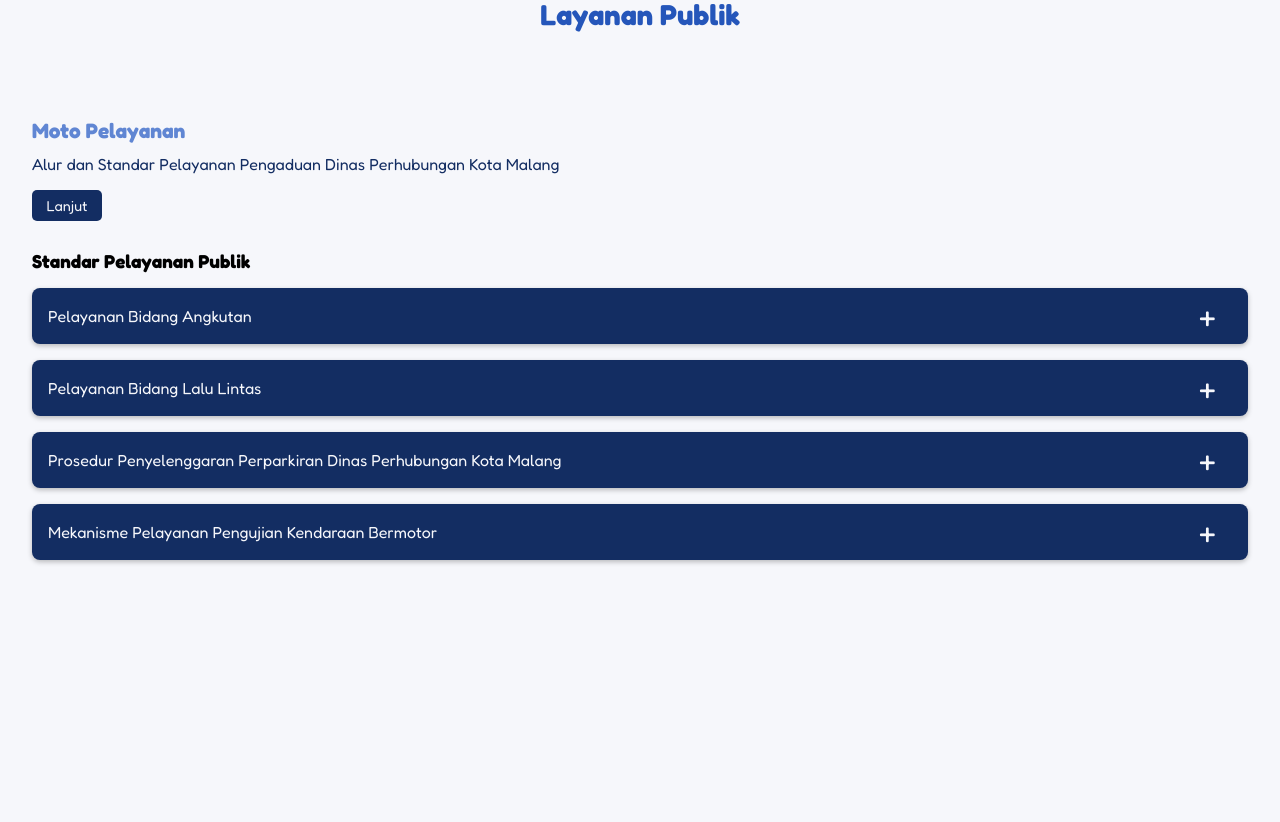
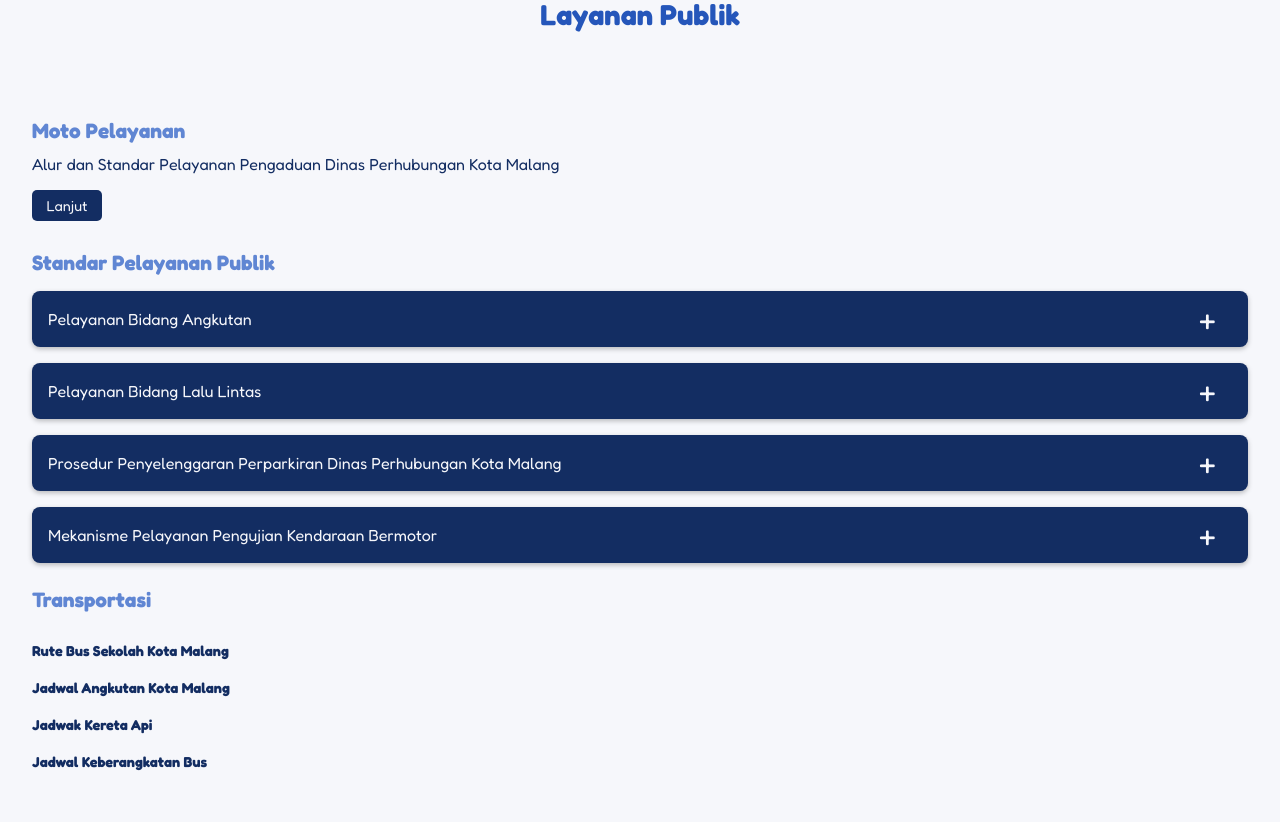
Before and after one commit to mochfarrel06/dishub, a PHP site: page / in a window 1280 px wide. Shown: the part 2282-3104 px from the top of the page. Before the commit the page ends 2846 px from the top, so only its background shows below. Run offline with PHP 8.4, Linux system fonts and the light colour scheme; grey boxes are pictures that could not be loaded.

Commit message:
menambahkan style

```diff
--- a/css/style.css
+++ b/css/style.css
@@ -258,6 +258,7 @@ section {
 
 .layanan .layanan-left .accordion {
   width: 100%;
+  margin-bottom: 1.5em;
 }
 
 .layanan .layanan-left .accordion a {
@@ -305,4 +306,117 @@ section {
   border-top: 1px solid;
   border-image: linear-gradient(to right, transparent, #34495e, transparent) 1;
 }
+
+.layanan .layanan-left .accordion h3 {
+  font-size: 1.3em;
+  color: var(--blue-two);
+  margin-bottom: 0.5em;
+}
+
+.layanan .layanan-right h3 {
+  font-size: 1.3em;
+  color: var(--blue-two);
+  margin-bottom: 0.5em;
+}
+
+.layanan .layanan-right .transportasi-rute .rute-jadwal a {
+  color: var(--text-color);
+  font-size: 0.9em;
+  margin: 5px;
+}
+
+.layanan .layanan-right .transportasi-rute .rute-jadwal {
+  margin-bottom: 2em;
+}
+
+.layanan .layanan-right .transportasi-rute .rute-map {
+  margin-bottom: 2em;
+}
+
+iframe {
+  width: 100%;
+  height: 300px;
+  border-radius: 5px;
+}
+
+.layanan .layanan-right .transportasi-rute .rute-book h3 {
+  font-size: 1.3em;
+  color: var(--blue-two);
+  margin-bottom: 0.5em;
+}
+
+.layanan .layanan-right .transportasi-rute .rute-book .book {
+  margin-bottom: 1em;
+}
+
+.layanan .layanan-right .transportasi-rute .rute-book .book h5 {
+  color: var(--text-color);
+  font-size: 0.95em;
+  font-weight: 500;
+}
+
+.layanan .layanan-right .transportasi-rute .rute-book .book a {
+  color: red;
+  padding-top: 1em;
+}
+
 /* Layanan */
+
+/* Berita */
+.berita h2 {
+  text-align: center;
+  color: var(--blue-one);
+  margin-bottom: 3em;
+  font-size: 1.8em;
+}
+
+.berita .category-berita {
+  display: flex;
+  align-items: center;
+  flex-direction: column;
+  gap: 2em;
+}
+
+.berita .category-berita .berita-card {
+  background-color: var(--blue-one);
+  width: 80%;
+  border-radius: 5px 5px 0 0;
+}
+
+.berita .category-berita .berita-card .card-up img {
+  width: 100%;
+  border-radius: 5px 5px 0 0;
+}
+
+.berita .category-berita .berita-card .card-text {
+  padding: 20px;
+}
+
+.berita .category-berita .berita-card .card-text .judul-berita {
+  color: var(--blue-four);
+  text-align: center;
+  font-size: 1.1em;
+  margin-bottom: 0.5em;
+}
+
+.berita .category-berita .berita-card .card-text .penulis-berita {
+  color: var(--text-color);
+  font-size: 0.85em;
+  margin-bottom: 1.5em;
+}
+
+.berita .category-berita .berita-card .card-text .info-berita {
+  color: var(--blue-four);
+  font-size: 0.95em;
+  margin-bottom: 2em;
+}
+
+.berita .category-berita .berita-card .card-text a {
+  display: inline-block;
+  padding: 0.8em 0.8em;
+  background-color: var(--blue-four);
+  border-radius: 5px;
+  font-size: 0.85em;
+  color: var(--text-color);
+}
+/* Berita */
--- a/index.html
+++ b/index.html
@@ -159,6 +159,92 @@
             </div>
           </div>
         </div>
+        <div class="layanan-right">
+          <h3>Transportasi</h3>
+          <div class="transportasi-rute">
+            <div class="rute-jadwal">
+              <a href="https://dishub.malangkota.go.id/transportasi/rute-bus-sekolah-kota-malang/"><h4>Rute Bus Sekolah Kota Malang</h4></a>
+              <a href="https://dishub.malangkota.go.id/transportasi/jalur-angkutan-kota-malang-2/"><h4>Jadwal Angkutan Kota Malang</h4></a>
+              <a href="https://dishub.malangkota.go.id/transportasi/jadwal-kereta-api/"><h4>Jadwak Kereta Api</h4></a>
+              <a href="https://dishub.malangkota.go.id/transportasi/jadwal-keberangkatan-bus-dari-malang/"><h4>Jadwal Keberangkatan Bus</h4></a>
+            </div>
+            <div class="rute-map">
+              <iframe
+                src="https://www.google.com/maps/embed?pb=!1m18!1m12!1m3!1d3951.6692628338196!2d112.64790251466455!3d-7.929569881155745!2m3!1f0!2f0!3f0!3m2!1i1024!2i768!4f13.1!3m3!1m2!1s0x2dd6298e03e57f63%3A0x587f9fd3fb0e13bb!2sPemerintah%20Kota%20Malang%20Dinas%20Perhubungan!5e0!3m2!1sen!2sid!4v1662692823469!5m2!1sen!2sid"
+                width="600"
+                height="450"
+                style="border: 0"
+                allowfullscreen=""
+                loading="lazy"
+                referrerpolicy="no-referrer-when-downgrade"
+              ></iframe>
+            </div>
+            <div class="rute-book">
+              <h3>Book dan Artikel</h3>
+              <div class="book">
+                <h5>BUKU PETUNJUK TATA CARA BERLALULINTAS (HIGHWAY CODE ) DI INDONESIA</h5>
+                <a href="https://dishub.malangkota.go.id/wp-content/uploads/sites/16/2016/05/BUKU-PETUNJUK-TATA-CARA-BERLALU-LINTAS-highwaycode-Di-Indonesia.pdf" target="_blank">Baca/Download</a>
+              </div>
+              <div class="book">
+                <h5>BUKU PETUNJUK TATA CARA BERSEPEDA MOTOR DI INDONESIA</h5>
+                <a href="https://dishub.malangkota.go.id/wp-content/uploads/sites/16/2016/05/BUKU-PETUNJUK-TATA-CARA-BERSEPEDA-MOTOR-DI-INDONESIA.pdf" target="_blank">Baca/Download</a>
+              </div>
+              <div class="book">
+                <h5>CETAK BIRU KESELAMATAN LALU LINTAS DAN ANGKUTAN JALAN</h5>
+                <a href="https://dishub.malangkota.go.id/wp-content/uploads/sites/16/2016/05/blueprint-KESELAMATAN-LALU-LINTAS-DAN-ANGKUTAN-JALAN.pdf" target="_blank">Baca/Download</a>
+              </div>
+            </div>
+          </div>
+        </div>
+      </section>
+
+      <section class="berita" id="berita">
+        <h2>Berita</h2>
+        <div class="category-berita">
+          <div class="berita-card">
+            <div class="card-up">
+              <img src="asset/berita1.jpg" alt="" />
+            </div>
+            <div class="card-text">
+              <h5 class="judul-berita">BUS MACITO SUDAH MULAI BEROPERASI UNTUK UMUM</h5>
+              <p class="penulis-berita">By dishub in Berita</p>
+              <p class="info-berita">
+                Mulai 1 Juni 2022, Bus Macito (Malang City Tour) sudah mulai beroperasi untuk umum dan melayani warga Kota Malang maupun wisatawan yang ingin mengelilingi Kota Malang secara gratis. Adapun Jam Operasional dari Bus Macito ini
+                yaitu Setiap Hari Senin – Kamis Pukul 09.00 – 15.00, serta Pada Hari Sabtu – Minggu Pukul 13.00 – 20.00.
+              </p>
+              <a href="https://dishub.malangkota.go.id/bus-macito-sudah-mulai-beroperasi-untuk-umum/" target="_blank" class="btn-berita">Lebih Lanjut</a>
+            </div>
+          </div>
+          <div class="berita-card">
+            <div class="card-up">
+              <img src="asset/berita2.jpeg" alt="" />
+            </div>
+            <div class="card-text">
+              <h5 class="judul-berita">PEMBERITAHUAN PENIADAAN CAR FREE DAY KOTA MALANG</h5>
+              <p class="penulis-berita">By dishub in Berita</p>
+              <p class="info-berita">
+                Sehubungan dengan adanya Siaran Pers Presiden Republik Indonesia di Istana Bogor pada Tanggal 15 Maret 2020 terkait kebijakan dalam penanganan COVID-19, serta instruksi Bapak Wali Kota Malang dalam rapat koordinasi di Ruang
+                Sidang Kota Malang pada Tanggal 16 Maret 2020 terkait status Kejadian Luar Biasa (KLB) COVID-19, bersama ini disampaikan bahwa pelaksanaan Car Free Day (CFD) mulai Hari Minggu Tanggal 22 Maret 2020 ditiadakan sampai batas
+                waktu yang belum ditentukan.
+              </p>
+              <a href="https://dishub.malangkota.go.id/pemberitahuan-peniadaan-car-free-day-kota-malang/" target="_blank" class="btn-berita">Lebih Lanjut</a>
+            </div>
+          </div>
+          <div class="berita-card">
+            <div class="card-up">
+              <img src="asset/berita3.png" alt="" />
+            </div>
+            <div class="card-text">
+              <h5 class="judul-berita">PENGUMUMAN REKRUTMEN TENAGA PENDUKUNG OPERASIONAL KEGIATAN (TPOK) DINAS PERHUBUNGAN KOTA MALANG TAHUN ANGGARAN 2020</h5>
+              <p class="penulis-berita">By dishub in Berita</p>
+              <p class="info-berita">
+                Pengumuman Rekrutmen Tenaga Pendukung Operasional Kegiatan (TPOK) Dinas Perhubungan Kota Malang Tahun Anggaran 2020. Untuk ketentuan dan persyaratan lebih lanjut dapat langsung mendatangi Kantor Dinas Perhubungan Kota Malang
+                Jl. Raden Intan No. 1 Malang.
+              </p>
+              <a href="https://dishub.malangkota.go.id/pengumuman-rekrutmen-tenaga-pendukung-operasional-kegiatan-tpok-dinas-perhubungan-kota-malang-tahun-anggaran-2020/" target="_blank" class="btn-berita">Lebih Lanjut</a>
+            </div>
+          </div>
+        </div>
       </section>
     </div>
 
```
Also changed, not shown: asset/berita1.jpg (added), asset/berita2.jpeg (added), asset/berita3.png (added).
